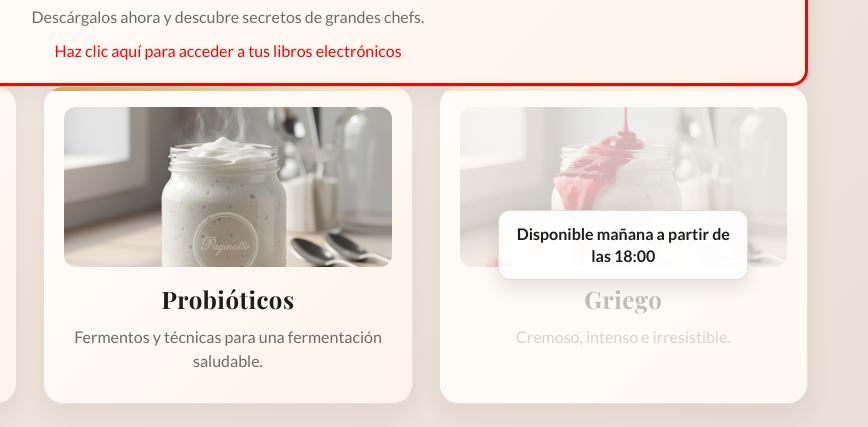
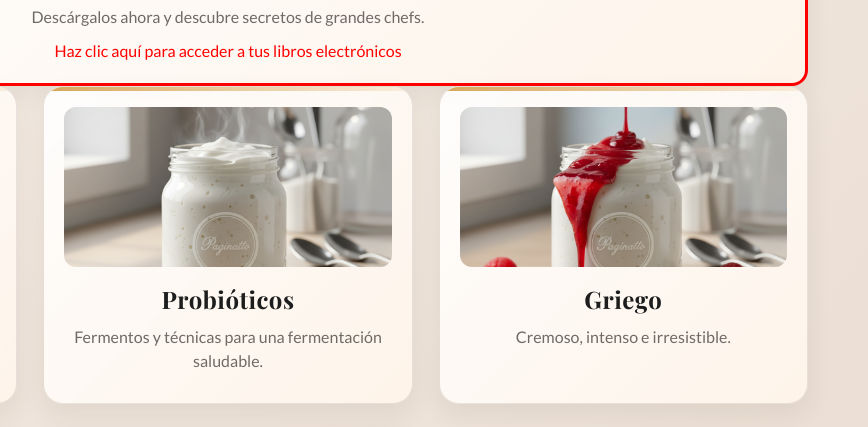
Before and after one commit to paginattoebooks/mirror-yolab, a plain HTML site: page index.html in a window 1280 px wide. Both pictures are taken after a click on the button "ACCEDER A RECETAS". Shown: the part 324-751 px from the top of the page, 412-1280 px from the left. Drawn offline with nearby package versions, Linux system fonts and the light colour scheme.

Commit message:
Libera todas as categorias

```diff
--- a/index.html
+++ b/index.html
@@ -319,44 +319,6 @@
       box-shadow: 0 16px 35px rgba(78, 58, 34, 0.12);
     }
 
-    .categoria-card.bloqueada {
-      cursor: not-allowed;
-    }
-
-    .categoria-card.bloqueada:hover {
-      transform: none;
-      box-shadow: var(--shadow-soft);
-    }
-
-    .categoria-card.bloqueada .categoria-img img {
-      filter: grayscale(0.35);
-      opacity: 0.72;
-    }
-
-    .categoria-bloqueio {
-      position: absolute;
-      inset: 0;
-      z-index: 2;
-      display: flex;
-      align-items: center;
-      justify-content: center;
-      padding: 20px;
-      background: rgba(255, 251, 247, 0.72);
-      pointer-events: none;
-    }
-
-    .categoria-bloqueio span {
-      max-width: 250px;
-      padding: 12px 16px;
-      border: 1px solid rgba(75, 45, 18, 0.16);
-      border-radius: 12px;
-      background: rgba(255, 255, 255, 0.94);
-      color: var(--text);
-      font-weight: 700;
-      line-height: 1.4;
-      box-shadow: 0 8px 18px rgba(56, 45, 31, 0.12);
-    }
-
     .categoria-img {
       width: 100%;
       height: 160px;
@@ -675,25 +637,22 @@
             <p>Fermentos y técnicas para una fermentación saludable.</p>
           </div>
 
-          <div class="categoria-card bloqueada" data-categoria-bloqueada="3" onclick="abrirCategoria('Griego',3)">
+          <div class="categoria-card" onclick="abrirCategoria('Griego',3)">
             <div class="categoria-img"><img src="estilo grego/Gemini_Generated_Image_mprjf4mprjf4mprj.png" alt="Griego"></div>
             <h3>Griego</h3>
             <p>Cremoso, intenso e irresistible.</p>
-            <div class="categoria-bloqueio" aria-label="Griego disponible mañana a partir de las 18:00"><span>Disponible mañana a partir de las 18:00</span></div>
           </div>
 
-          <div class="categoria-card bloqueada" data-categoria-bloqueada="4" onclick="abrirCategoria('Vegano',4)">
+          <div class="categoria-card" onclick="abrirCategoria('Vegano',4)">
             <div class="categoria-img"><img src="vegano/Gemini_Generated_Image_35640d35640d3564.png" alt="Vegano"></div>
             <h3>Vegano</h3>
             <p>Alternativas con leche vegetal y textura cremosa.</p>
-            <div class="categoria-bloqueio" aria-label="Vegano disponible mañana a partir de las 18:00"><span>Disponible mañana a partir de las 18:00</span></div>
           </div>
 
-          <div class="categoria-card bloqueada" data-categoria-bloqueada="5" onclick="abrirCategoria('Infantil',5)">
+          <div class="categoria-card" onclick="abrirCategoria('Infantil',5)">
             <div class="categoria-img"><img src="kids/Gemini_Generated_Image_q5ctbhq5ctbhq5ct.png" alt="Infantil"></div>
             <h3>Infantil</h3>
             <p>Recetas suaves, sabrosas y nutritivas para los más pequeños.</p>
-            <div class="categoria-bloqueio" aria-label="Infantil disponible mañana a partir de las 18:00"><span>Disponible mañana a partir de las 18:00</span></div>
           </div>
         </div>
       </section>
@@ -785,24 +744,7 @@
     };
 
     /* ======= Renderização de receitas ======= */
-    const dataLiberacaoCategorias = new Date('2026-09-17T18:00:00');
-
-    function categoriasEstaoBloqueadas() {
-      return new Date() < dataLiberacaoCategorias;
-    }
-
-    function atualizarBloqueioCategorias() {
-      const bloqueadas = categoriasEstaoBloqueadas();
-      document.querySelectorAll('[data-categoria-bloqueada]').forEach(card => {
-        card.classList.toggle('bloqueada', bloqueadas);
-        const aviso = card.querySelector('.categoria-bloqueio');
-        if (aviso) aviso.hidden = !bloqueadas;
-      });
-    }
-
     function abrirCategoria(titulo, index) {
-      if ([3, 4, 5].includes(index) && categoriasEstaoBloqueadas()) return;
-
       const receitasSection = document.getElementById('receitas');
       const categoriasSection = document.getElementById('categorias');
       const receitasTitulo = document.getElementById('receitasTitulo');
@@ -915,7 +857,6 @@
 
     window.abrirCategoria = abrirCategoria;
     window.regresarCategorias = regresarCategorias;
-    atualizarBloqueioCategorias();
     window.irParaClases = function(){
       document.getElementById('landing').classList.add('hidden');
       document.getElementById('app').classList.remove('hidden');
```
